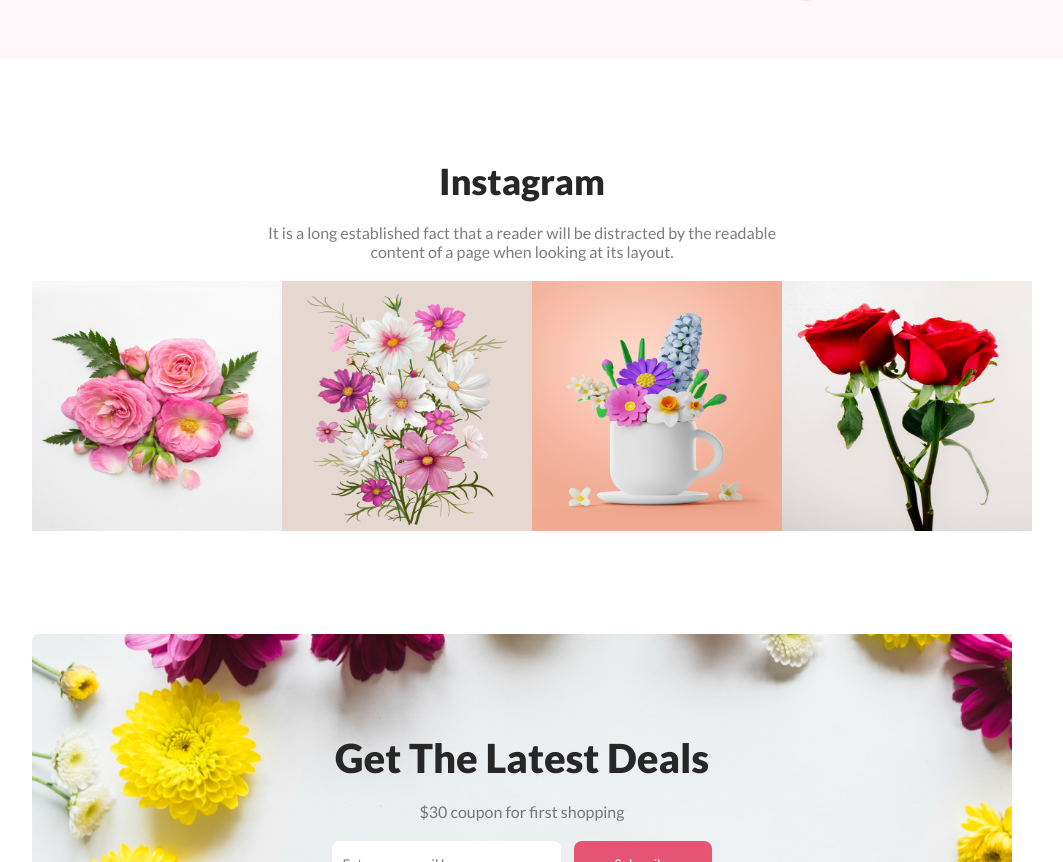
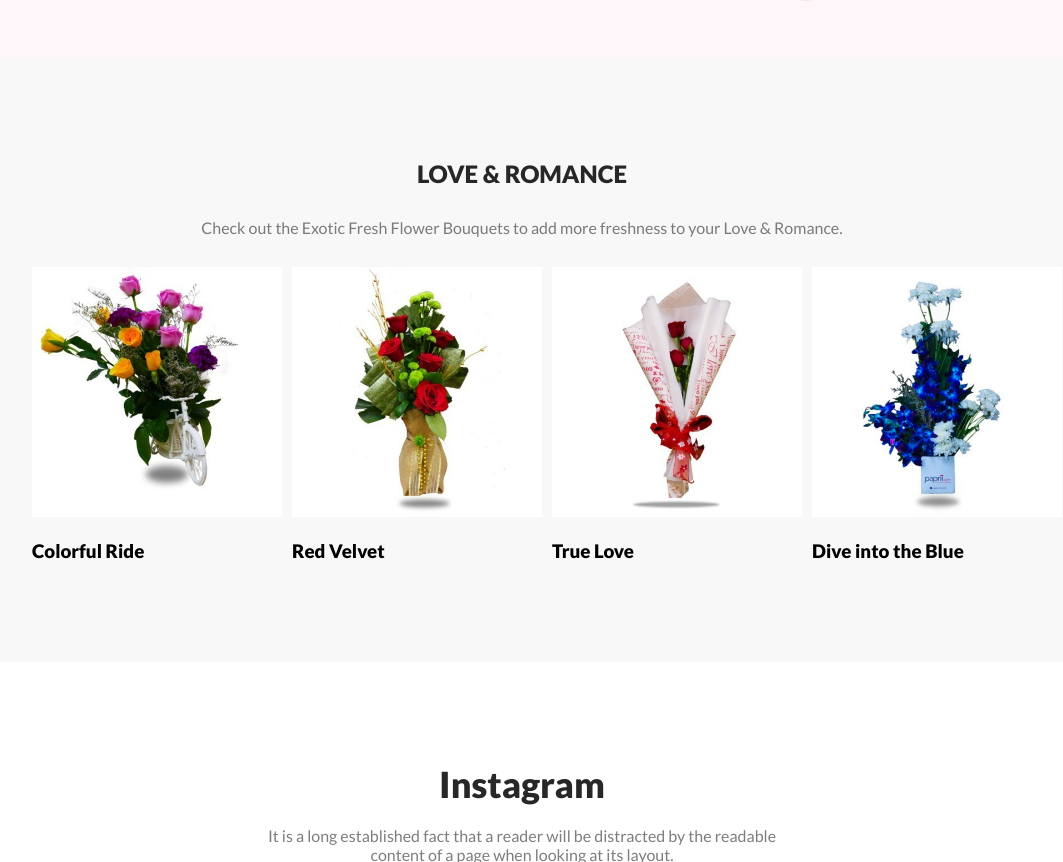
Before and after one commit to nuruddin538/ph-assignment-1, a plain HTML site: page index.html in a window 1280 px wide. Shown: the part 1939-2801 px from the top of the page, without its empty margins (118-1181 px from the left). Drawn offline with Linux system fonts and the light colour scheme.

Commit message:
love and romance section added

```diff
--- a/index.html
+++ b/index.html
@@ -99,6 +99,36 @@
             </div>
         </section>
         <!-- sale up section end -->
+        <!-- Love & Romance section start here-->
+        <section class="love-r">
+            <div class="love-container">
+                <div class="love-content">
+                    <h2>LOVE & ROMANCE</h2>
+                    <p>Check out the Exotic Fresh Flower Bouquets to add more freshness to your Love & Romance.</p>
+                </div>
+                <div class="love-img">
+                    <div class="row">
+                        <div class="col">
+                            <img class="love" src="images/pngwing 12.png" alt="pngwing 12">
+                            <h3>Colorful Ride</h3>
+                        </div>
+                        <div class="col">
+                            <img class="love" src="images/pngwing 13.png" alt="pngwing 13">
+                            <h3>Red Velvet</h3>
+                        </div>
+                        <div class="col">
+                            <img class="love" src="images/pngwing 14.png" alt="pngwing 14">
+                            <h3>True Love</h3>
+                        </div>
+                        <div class="col">
+                            <img class="love" src="images/pngwing 15.png" alt="pngwing 15">
+                            <h3>Dive into the Blue</h3>
+                        </div>
+                    </div>
+                </div>
+            </div>
+        </section>
+        <!-- Love & Romance section ends here-->
         <!-- instagram section start here -->
         <section class="instagram-section">
             <div class="container">
--- a/style.css
+++ b/style.css
@@ -148,6 +148,37 @@ header .col-left .shop-n {
   font-weight: 700;
   color: #fff;
 }
+/* love and romonce styles here */
+.love-container {
+  background: #f8f8f8;
+  padding: 100px 150px;
+}
+.love-container .row {
+  display: flex;
+  justify-content: space-around;
+  gap: 10px;
+}
+.love-content {
+  text-align: center;
+  margin-bottom: 20px;
+}
+.love-content h2 {
+  color: #272727;
+  text-transform: uppercase;
+  margin-bottom: 30px;
+}
+.love-content p {
+  color: rgba(39, 39, 39, 0.6);
+  font-size: 16px;
+  margin-bottom: 30px;
+}
+.love-img .love {
+  width: 250px;
+  height: 250px;
+}
+.love-img h3 {
+  margin-top: 20px;
+}
 /* instagram styles here */
 .instagram-section .container {
   padding: 100px 150px;
```
Also changed, not shown: images/pngwing 12.png (added), images/pngwing 13.png (added), images/pngwing 14.png (added), images/pngwing 15.png (added).
